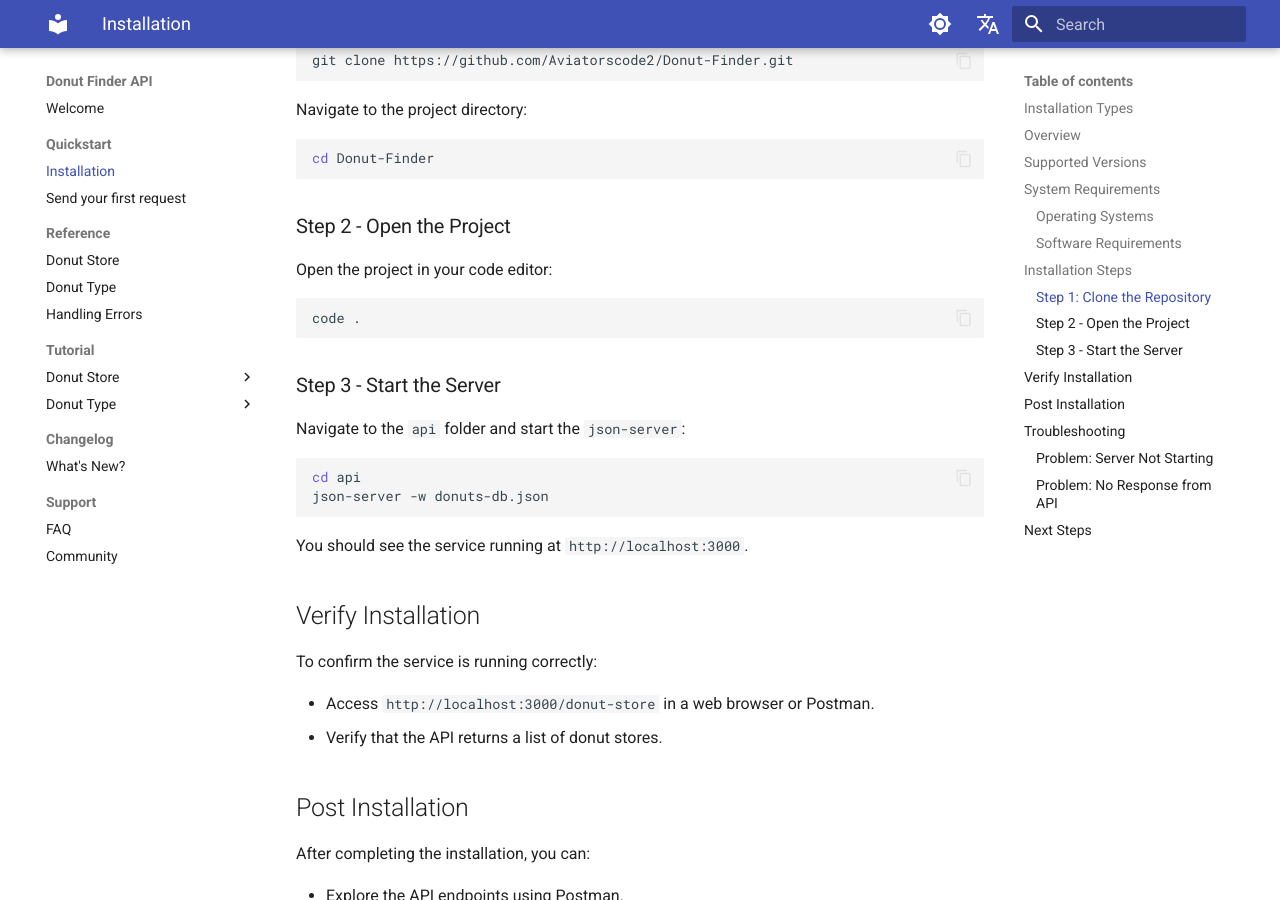
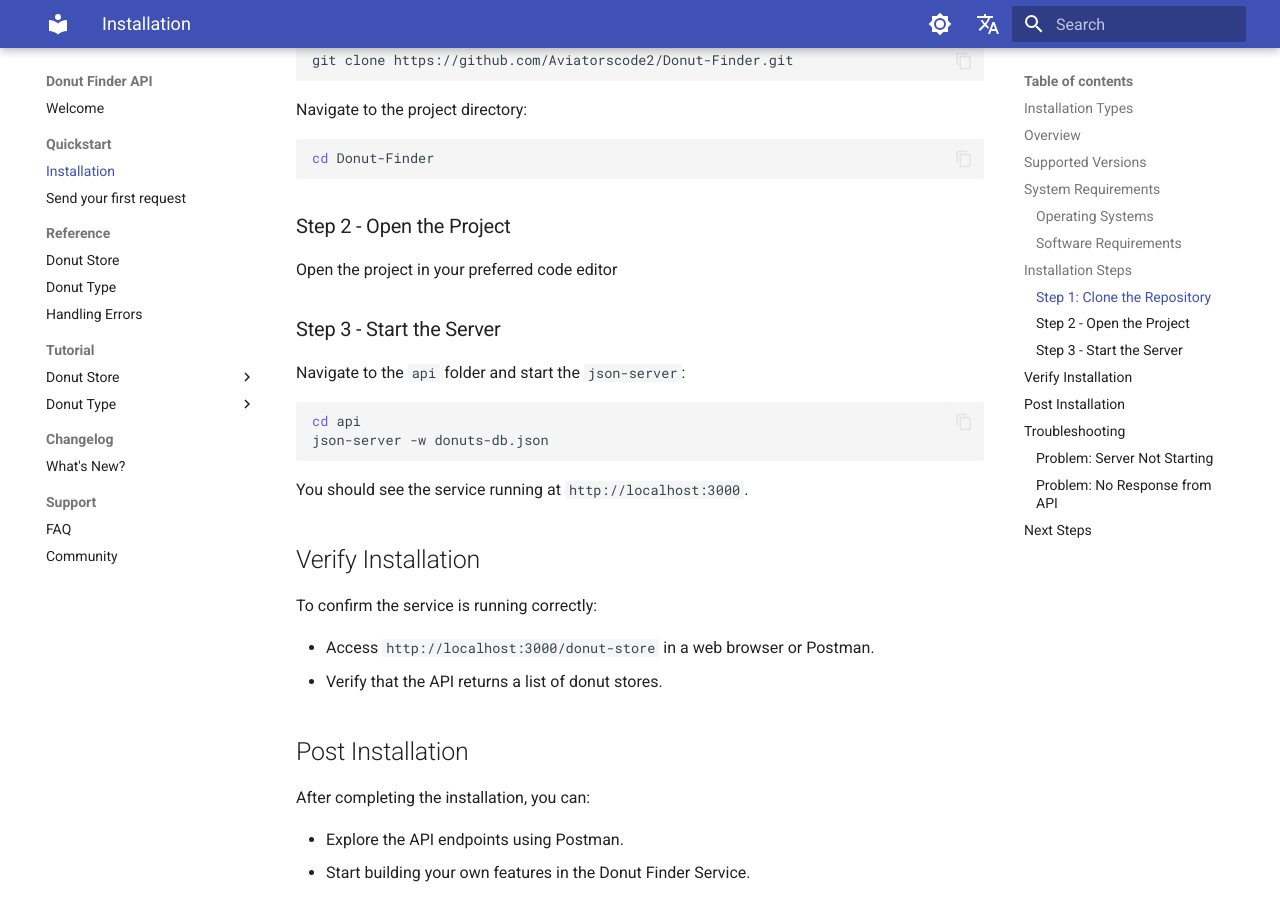
Before and after one commit to Aviatorscode2/Donut-Finder, an MkDocs documentation site: the page built from docs/Quickstart/installation.md, in a window 1280 px wide and 900 px high, scrolled down 1741 px. Built offline with MkDocs 1.6.1 and Material for MkDocs 9.7.7, drawn with Linux system fonts in a browser that asks for light colours; comment, search, counter and statistics services are not loaded.

Commit message:
fix changes

````diff
--- a/docs/Quickstart/installation.md
+++ b/docs/Quickstart/installation.md
@@ -64,10 +64,7 @@ cd Donut-Finder
 ```
 
 ### Step 2 - Open the Project
-Open the project in your code editor:
-```bash
-code .
-```
+Open the project in your preferred code editor
 
 ### Step 3 - Start the Server
 Navigate to the `api` folder and start the `json-server`:
````
Also changed, not shown: docs/tutorials/donut-store/search-store-by-name.md (+1 -1 lines), docs/tutorials/donut-type/search-donut-types-by-name.md (+1 -1 lines).
